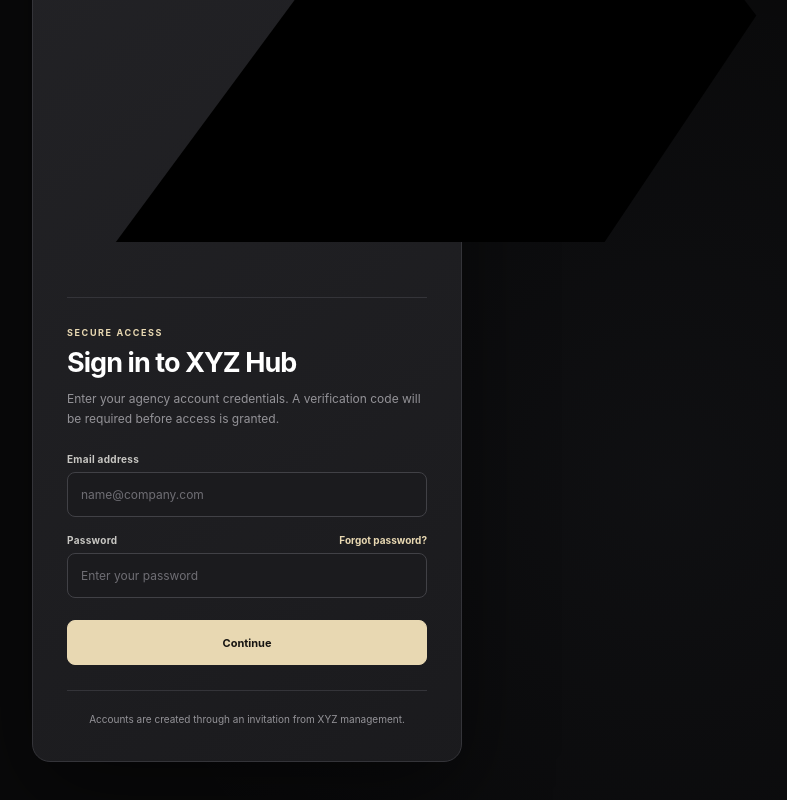
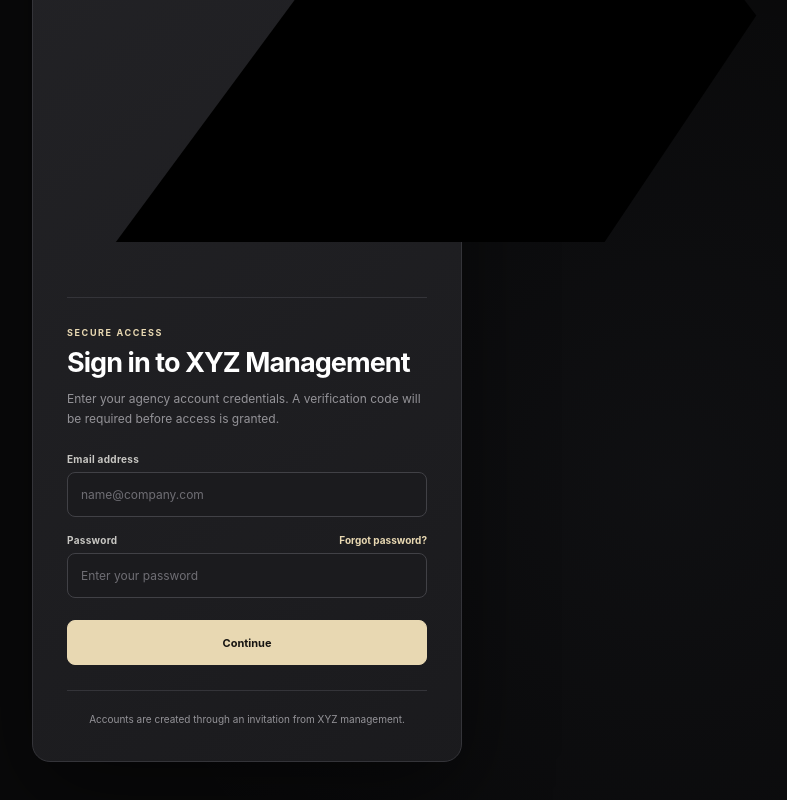
Before and after one commit to RainyCl0ud/XYZ-HUB, a React (Vite) app in the folder frontend/: page /login in a window 1280 px wide. Shown: the part 1110-1910 px from the top of the page, without its empty margins (393-1180 px from the left). Built offline with nearby package versions, Linux system fonts and the light colour scheme; no server answers.

Commit message:
copy: align login title with XYZ Management

```diff
--- a/frontend/src/pages/LoginPage.tsx
+++ b/frontend/src/pages/LoginPage.tsx
@@ -174,7 +174,7 @@ function LoginPage() {
   return (
     <AuthShell
       eyebrow="Secure access"
-      title="Sign in to XYZ Hub"
+      title="Sign in to XYZ Management"
       description="Enter your agency account credentials. A verification code will be required before access is granted."
       footer={
         <>
```
